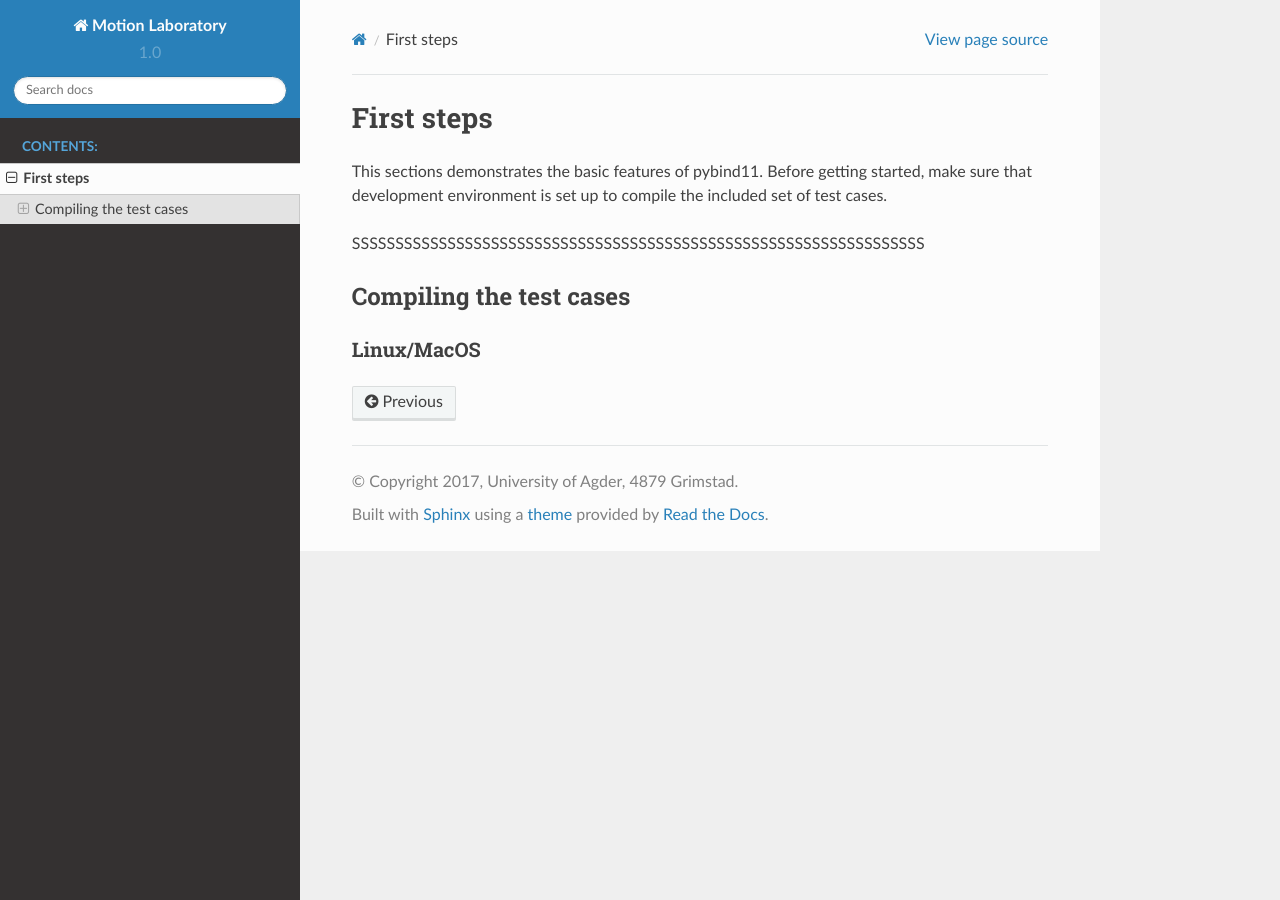
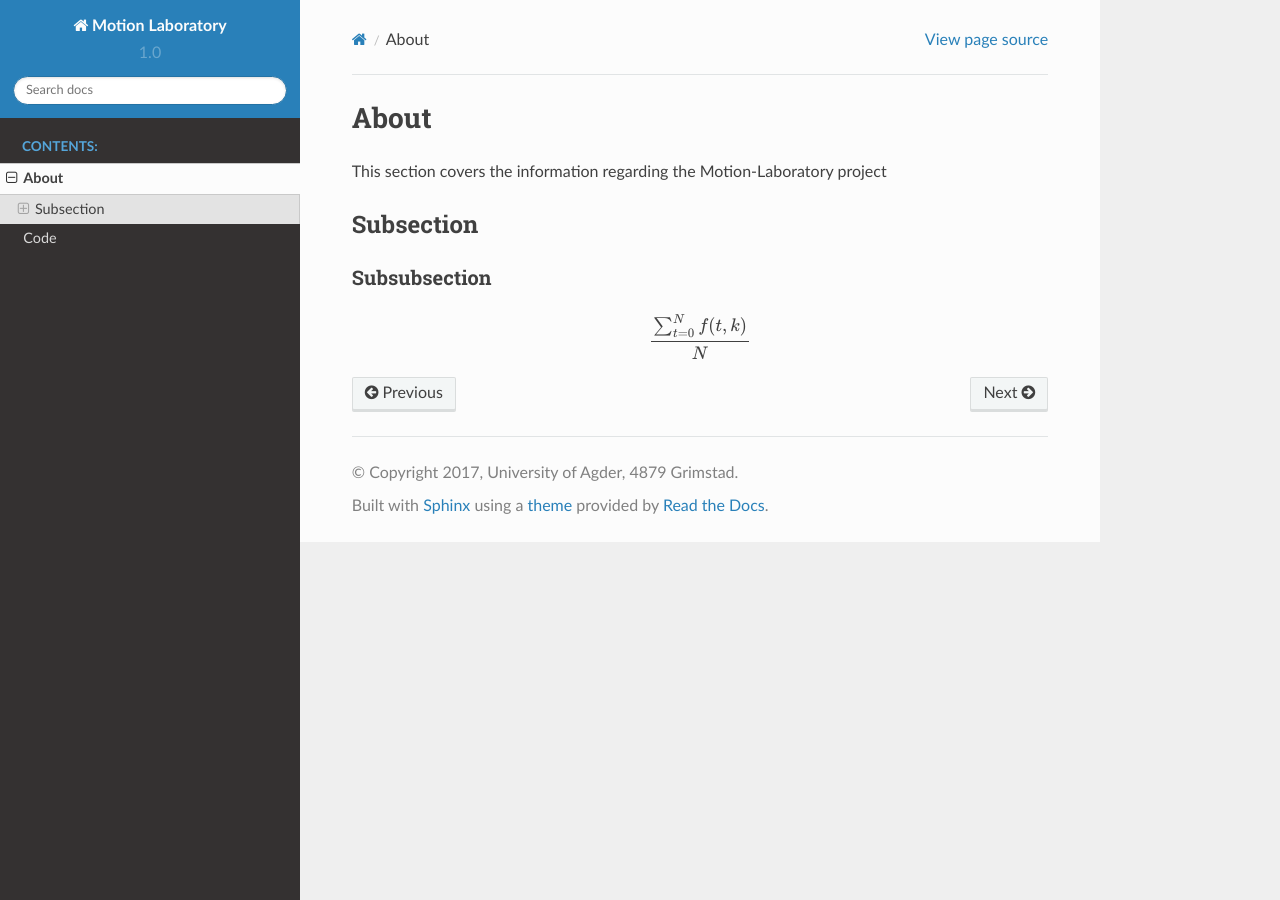
Before and after one commit to sondretordal/motion-lab, a Sphinx documentation site: the page built from docs/about.rst, in a window 1280 px wide. Built offline with Sphinx 7.4.7 and the Read the Docs theme 2.0.0, drawn with Linux system fonts in a browser that asks for light colours; formulas are drawn with MathJax 3.

```diff
--- a/docs/about.rst
+++ b/docs/about.rst
@@ -1,17 +1,17 @@
 .. _about:
 
-First steps
+About
 ###########
 
-This sections demonstrates the basic features of pybind11. Before getting
-started, make sure that development environment is set up to compile the
-included set of test cases.
-
-SSSSSSSSSSSSSSSSSSSSSSSSSSSSSSSSSSSSSSSSSSSSSSSSSSSSSSSSSSSSSSSSSS
+This section covers the information regarding the Motion-Laboratory project
 
 
-Compiling the test cases
+Subsection
 ========================
 
-Linux/MacOS
------------
+Subsubsection
+-------------
+
+.. math::
+
+   \frac{ \sum_{t=0}^{N}f(t,k) }{N}
--- a/docs/conf.py
+++ b/docs/conf.py
@@ -50,7 +50,7 @@ master_doc = 'index'
 # General information about the project.
 project = u'Motion Laboratory'
 copyright = u'2017, University of Agder, 4879 Grimstad'
-author = u'Jan Thomas and Sondre Sanden Tørdal'
+author = u'Jan Thomas Olsen and Sondre Sanden Tørdal'
 
 # The version info for the project you're documenting, acts as replacement for
 # |version| and |release|, also used in various other places throughout the
--- a/docs/index.rst
+++ b/docs/index.rst
@@ -3,15 +3,15 @@
    You can adapt this file completely to your liking, but it should at least
    contain the root `toctree` directive.
 
-Welcome to motion-lab's documentation!
-======================================
+Norwegian Motion-laboratory documentation
+=========================================
 
 .. toctree::
    :maxdepth: 2
    :caption: Contents:
 
    about
-
+   code
 
 Indices and tables
 ==================
```
Also changed, not shown: docs/code.rst (added, +34 -0 lines), 1 other file.
